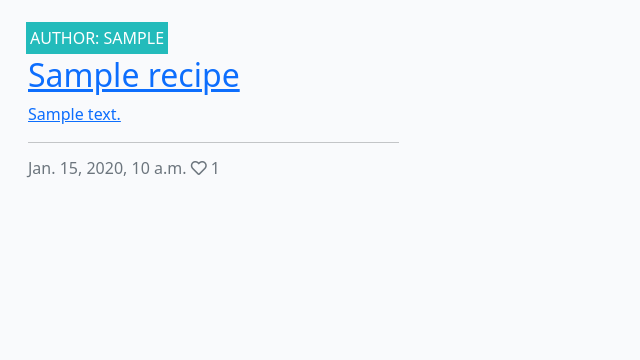
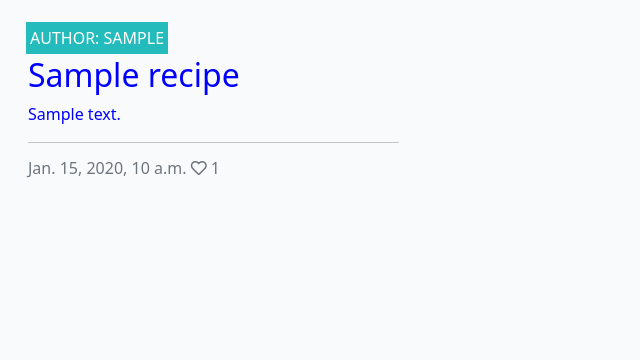
Before and after one commit to pattytonyoneill/FamilyRecipes, a Django app: page / in a window 1280 px wide. Shown: the part 60-420 px from the top of the page, without its empty margins (0-640 px from the left). Run offline with Django 3.2, Linux system fonts and the light colour scheme; tables that the repository leaves empty hold one stand-in row (values such as "Sample post").

Commit message:
Add .card-body a to css.style

```diff
--- a/static/css/style.css
+++ b/static/css/style.css
@@ -140,3 +140,8 @@ body {
     background: transparent;
     border: none;
 }
+
+.card-body a {
+    color: blue;
+    text-decoration: none;
+}
```
